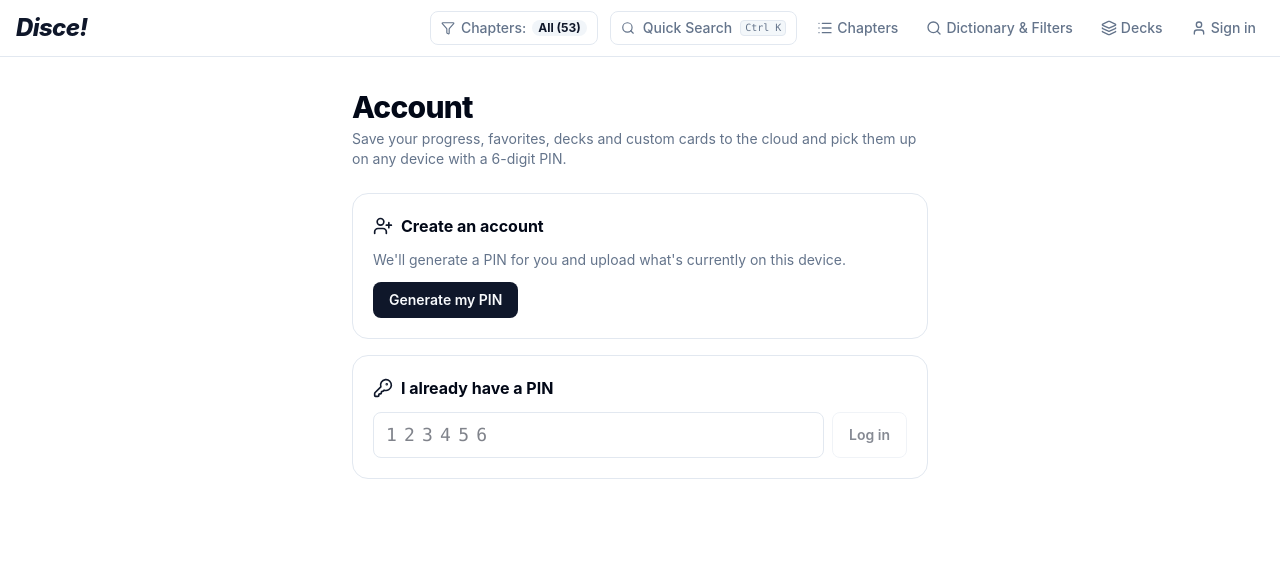
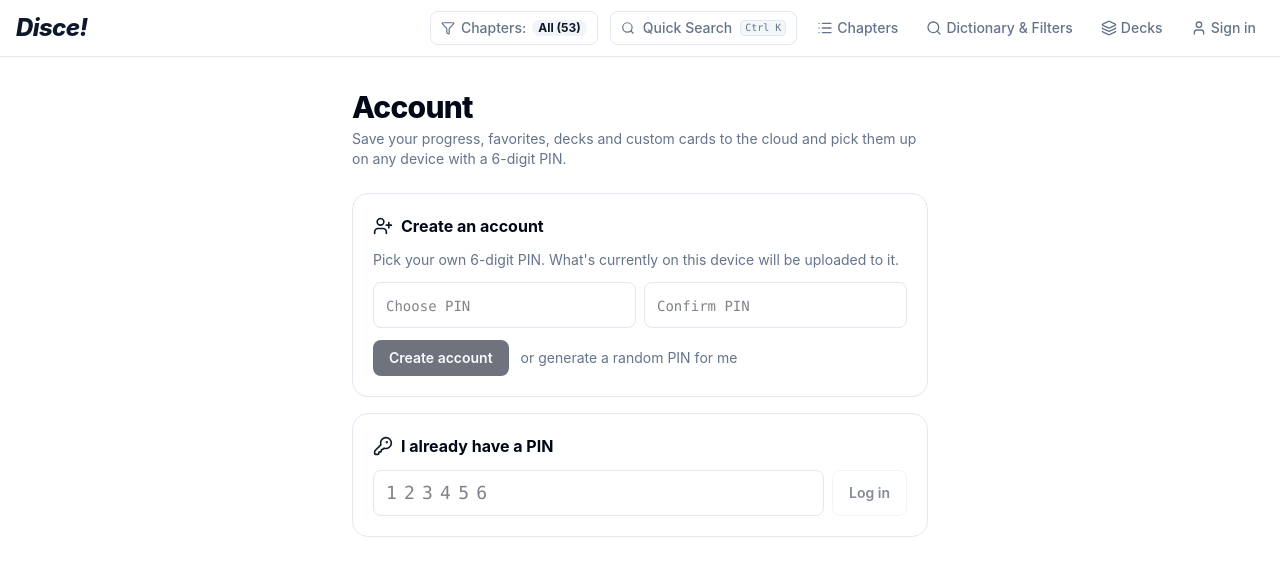
Before and after one commit to MasonK2026/Disce-Flashcards, a React (Vite) app: page /#/account in a window 1280 px wide. Shown: the top 576 px of the page. Built offline with nearby package versions, Linux system fonts and the light colour scheme; no server answers; the database is empty.

Commit message:
Let users choose their own 6-digit PIN when creating an account

```diff
--- a/src/pages/AccountPage.tsx
+++ b/src/pages/AccountPage.tsx
@@ -3,6 +3,13 @@ import { Copy, Check, Eye, EyeOff, RefreshCw, LogOut, KeyRound, UserPlus, Triang
 import { useAccountStore } from '../stores/accountStore';
 import { useUserStore } from '../stores/userStore';
 import { useDeckStore } from '../stores/deckStore';
+
+/** Repeated digits (111111), straight runs (123456 / 654321) and a few classics. */
+function isWeakPin(pin: string): boolean {
+  if (/^(\d)\1{5}$/.test(pin)) return true;
+  if ('0123456789'.includes(pin) || '9876543210'.includes(pin)) return true;
+  return ['121212', '112233', '123123', '696969', '420420'].includes(pin);
+}
 
 export function AccountPage() {
   const { pin, status, error, lastSyncedAt, dirty, createAccount, login, logout, syncFromCloud, pushToCloud } =
@@ -11,6 +18,8 @@ export function AccountPage() {
   const [reveal, setReveal] = useState(false);
   const [copied, setCopied] = useState(false);
   const [justCreated, setJustCreated] = useState(false);
+  const [newPin, setNewPin] = useState('');
+  const [confirmPin, setConfirmPin] = useState('');
 
   const busy = status === 'syncing';
 
@@ -30,8 +39,19 @@ export function AccountPage() {
     }
   };
 
-  const handleCreate = async () => {
+  const handleCreateRandom = async () => {
     if (await createAccount()) {
+      setJustCreated(true);
+      setReveal(true);
+    }
+  };
+
+  const handleCreateChosen = async (e: React.FormEvent) => {
+    e.preventDefault();
+    if (newPin.length !== 6 || newPin !== confirmPin) return;
+    if (await createAccount(newPin)) {
+      setNewPin('');
+      setConfirmPin('');
       setJustCreated(true);
       setReveal(true);
     }
@@ -81,22 +101,60 @@ export function AccountPage() {
 
       {!pin ? (
         <div className="space-y-4">
-          <div className="p-5 rounded-2xl border bg-card space-y-3">
+          <form onSubmit={handleCreateChosen} className="p-5 rounded-2xl border bg-card space-y-3">
             <div className="flex items-center space-x-2 font-bold">
               <UserPlus className="w-5 h-5 text-primary" />
               <span>Create an account</span>
             </div>
             <p className="text-sm text-muted-foreground">
-              We'll generate a PIN for you and upload what's currently on this device.
+              Pick your own 6-digit PIN. What's currently on this device will be uploaded to it.
             </p>
-            <button
-              onClick={handleCreate}
-              disabled={busy}
-              className="px-4 py-2 rounded-lg bg-primary text-primary-foreground text-sm font-semibold hover:bg-primary/90 transition disabled:opacity-60"
-            >
-              {busy ? 'Working…' : 'Generate my PIN'}
-            </button>
-          </div>
+            <div className="grid grid-cols-2 gap-2">
+              <input
+                inputMode="numeric"
+                autoComplete="off"
+                maxLength={6}
+                placeholder="Choose PIN"
+                value={newPin}
+                onChange={(e) => setNewPin(e.target.value.replace(/\D/g, ''))}
+                className="px-3 py-2 rounded-lg border bg-background font-mono tracking-[0.3em] text-lg focus:outline-none focus:ring-2 focus:ring-primary/40 placeholder:tracking-normal placeholder:text-sm"
+              />
+              <input
+                inputMode="numeric"
+                autoComplete="off"
+                maxLength={6}
+                placeholder="Confirm PIN"
+                value={confirmPin}
+                onChange={(e) => setConfirmPin(e.target.value.replace(/\D/g, ''))}
+                className="px-3 py-2 rounded-lg border bg-background font-mono tracking-[0.3em] text-lg focus:outline-none focus:ring-2 focus:ring-primary/40 placeholder:tracking-normal placeholder:text-sm"
+              />
+            </div>
+            {confirmPin.length === 6 && newPin !== confirmPin && (
+              <p className="text-xs text-red-600 dark:text-red-400">The PINs don't match.</p>
+            )}
+            {newPin.length === 6 && isWeakPin(newPin) && (
+              <p className="text-xs text-amber-700 dark:text-amber-300">
+                That PIN is very easy to guess, and anyone who guesses it can open your account. Consider something less obvious.
+              </p>
+            )}
+            <div className="flex flex-wrap items-center gap-3">
+              <button
+                type="submit"
+                disabled={busy || newPin.length !== 6 || newPin !== confirmPin}
+                className="px-4 py-2 rounded-lg bg-primary text-primary-foreground text-sm font-semibold hover:bg-primary/90 transition disabled:opacity-60"
+              >
+                {busy ? 'Working…' : 'Create account'}
+              </button>
+              <button
+                type="button"
+                onClick={handleCreateRandom}
+                disabled={busy}
+                className="text-sm text-muted-foreground hover:text-primary underline-offset-2 hover:underline disabled:opacity-60"
+              >
+                or generate a random PIN for me
+              </button>
+            </div>
+          </form>
 
           <form onSubmit={handleLogin} className="p-5 rounded-2xl border bg-card space-y-3">
             <div className="flex items-center space-x-2 font-bold">
--- a/src/stores/accountStore.ts
+++ b/src/stores/accountStore.ts
@@ -29,7 +29,8 @@ interface AccountState {
   dirty: boolean;
   status: SyncStatus;
   error: string | null;
-  createAccount: () => Promise<boolean>;
+  /** Creates an account with the given 6-digit PIN, or a random one if omitted. */
+  createAccount: (chosenPin?: string) => Promise<boolean>;
   login: (pin: string) => Promise<boolean>;
   logout: () => Promise<boolean>;
   syncFromCloud: () => Promise<void>;
@@ -110,9 +111,16 @@ export const useAccountStore = create<AccountState>()(
       status: 'idle',
       error: null,
 
-      createAccount: async () => {
+      createAccount: async (chosenPin) => {
+        const pin = chosenPin?.trim();
+        if (pin !== undefined && pin !== '' && !PIN_RE.test(pin)) {
+          set({ status: 'error', error: 'A PIN is exactly 6 digits.' });
+          return false;
+        }
         set({ status: 'syncing', error: null });
-        const { data, error } = await supabase.rpc('create_profile', { p_data: snapshotProfile() });
+        const args: { p_data: ProfileData; p_pin?: string } = { p_data: snapshotProfile() };
+        if (pin) args.p_pin = pin;
+        const { data, error } = await supabase.rpc('create_profile', args);
         if (error || !data) {
           set({ status: 'error', error: error ? msg(error) : 'Could not create account.' });
           return false;
```
Also changed, not shown: 1 other file (tests, documents, lock files or other folders).
